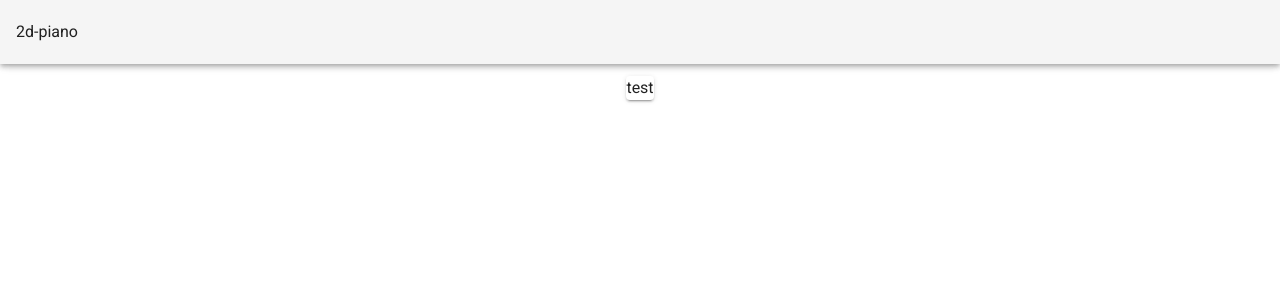
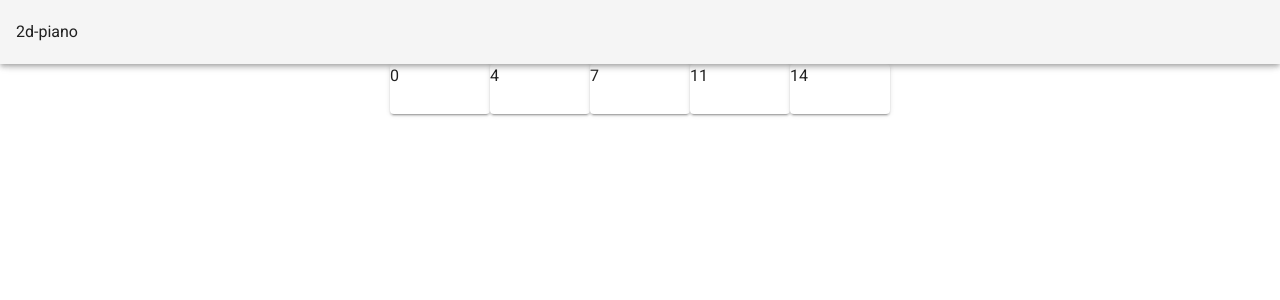
Before and after one commit to viewpointics-tan/2d-piano, a Nuxt app: page / in a window 1280 px wide. Shown: the top 300 px of the page. Built offline with nearby package versions, Linux system fonts and the light colour scheme.

Commit message:
rowを作った

```diff
--- a/components/key.vue
+++ b/components/key.vue
@@ -1,13 +1,19 @@
 <template>
-  <v-card @touchstart.prevent="toneTest()" @mousedown="toneTest()">test</v-card>
+  <v-card
+    class="key"
+    @touchstart.prevent="toneTest()"
+    @mousedown="toneTest()"
+    >{{ keyNum }}</v-card
+  >
 </template>
 
 <script>
 export default {
   name: 'Key',
   props: {
-    synth: {
-      type: Object
+    keyNum: {
+      type: Number,
+      default: 0
     }
   },
   data() {
@@ -21,4 +27,9 @@ export default {
 }
 </script>
 
-<style></style>
+<style>
+.key {
+  width: 100px;
+  height: 50px;
+}
+</style>
--- /dev/null
+++ b/components/row.vue
@@ -0,0 +1,46 @@
+<template>
+  <v-row class="d-flex flex-nowrap">
+    <key v-for="keyNum in keyNumArray" :key="keyNum" :keyNum="keyNum"></key>
+  </v-row>
+</template>
+
+<script>
+import Key from './key'
+export default {
+  name: 'Row',
+  components: {
+    Key
+  },
+  props: {
+    rowNum: {
+      type: Number,
+      default: 0
+    },
+    length: {
+      type: Number,
+      default: 5
+    }
+  },
+  data() {
+    return {}
+  },
+  computed: {
+    keyNumArray() {
+      let keyNum = 0
+      return [...Array(this.length).keys()].map((i) => {
+        if (i === 0) {
+          return keyNum
+        } else if (i % 2 === 1) {
+          keyNum = keyNum + 4
+          return keyNum
+        } else {
+          keyNum = keyNum + 3
+          return keyNum
+        }
+      })
+    }
+  }
+}
+</script>
+
+<style></style>
--- a/pages/index.vue
+++ b/pages/index.vue
@@ -1,16 +1,16 @@
 <template>
   <v-layout column justify-center align-center>
-    <key :synth="synth"></key>
+    <row :rowNum="0" :length="5"></row>
   </v-layout>
 </template>
 
 <script>
 import Tone from 'tone'
-import Key from '../components/key'
+import Row from '../components/row'
 export default {
   name: 'Index',
   components: {
-    Key
+    Row
   },
   data() {
     return {
```
